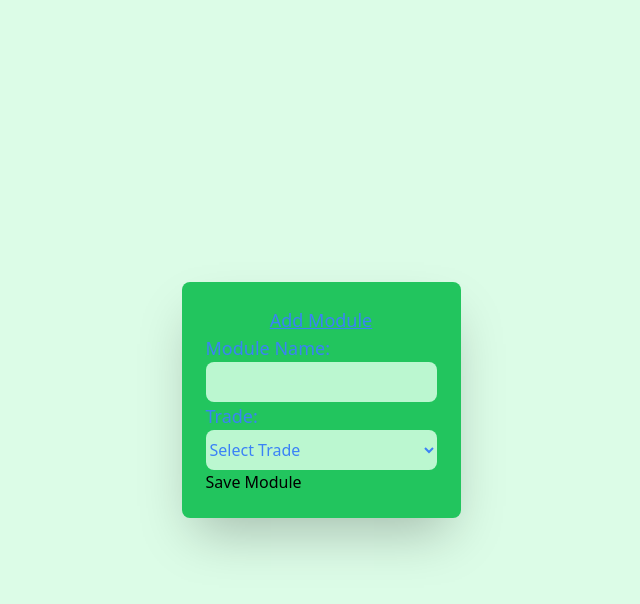
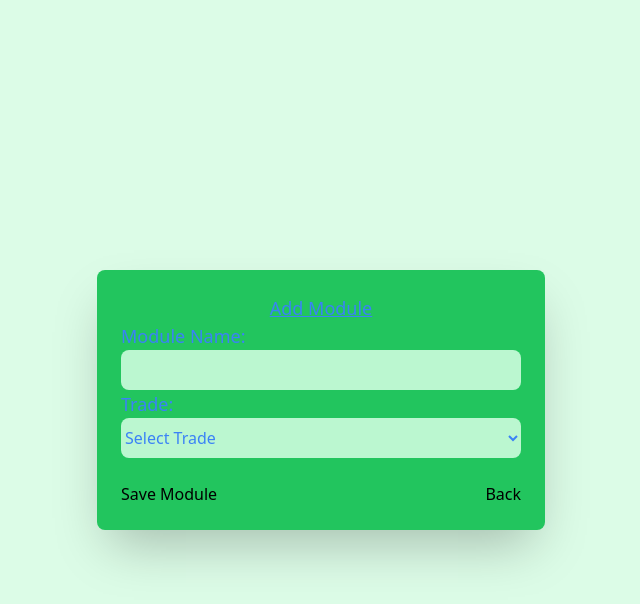
Before and after one commit to nietiene/Niyomugabo_Etinene_PHP_PHROGRAMMING_INTEGRATED_ASSESSMENT, a PHP site: page /addModule.php in a window 1280 px wide. Shown: the top 604 px of the page, without its empty margins (319-959 px from the left). Run offline with PHP 8.4, Linux system fonts and the light colour scheme; data that the repository does not hold is empty; some libraries are stand-ins or nearby versions.

Commit message:
commit of gikonko-tss-managment-system

```diff
--- a/addModule.php
+++ b/addModule.php
@@ -7,13 +7,13 @@
         <script src="https://cdn.tailwindcss.com"></script>
     </head>
     <body class="min-h-screen bg-green-100 flex justify-center items-center">
-        <form action="" method="post" class="bg-green-500 p-6 max-w-md rounded-lg shadow-2xl">
+        <form action="" method="post" class="bg-green-500 p-6 max-w-md w-[35%] rounded-lg shadow-2xl">
             <h1 class="text-lg text-center text-blue-500 underline">Add Module</h1>
             <label class="block text-lg text-blue-500">Module Name:</label>
             <input type="text" name="Module_Name"
             class="w-full py-2 rounded-lg bg-green-200 text-green-500 focus:outline-green-300"/> <br>
             <label class="block text-lg text-blue-500">Trade:</label>
-            <select name="Trade_Id" class="w-full py-2 rounded-lg bg-green-200 text-blue-500 focus:outline-green-300">
+            <select name="Trade_Id" class="w-full py-2 rounded-lg bg-green-200 text-blue-500 focus:outline-green-300 mb-6">
                 <option>Select Trade</option>
                 <?php
                 include("conn.php");
@@ -25,7 +25,10 @@
                 ?>
             </select>
 
-            <button name="addModule">Save Module</button>
+           <div class="flex justify-between">
+                  <button name="addModule">Save Module</button>
+                  <a href="Dashboard.php">Back</a>
+            </div>
         </form>
 
         <?php
```
